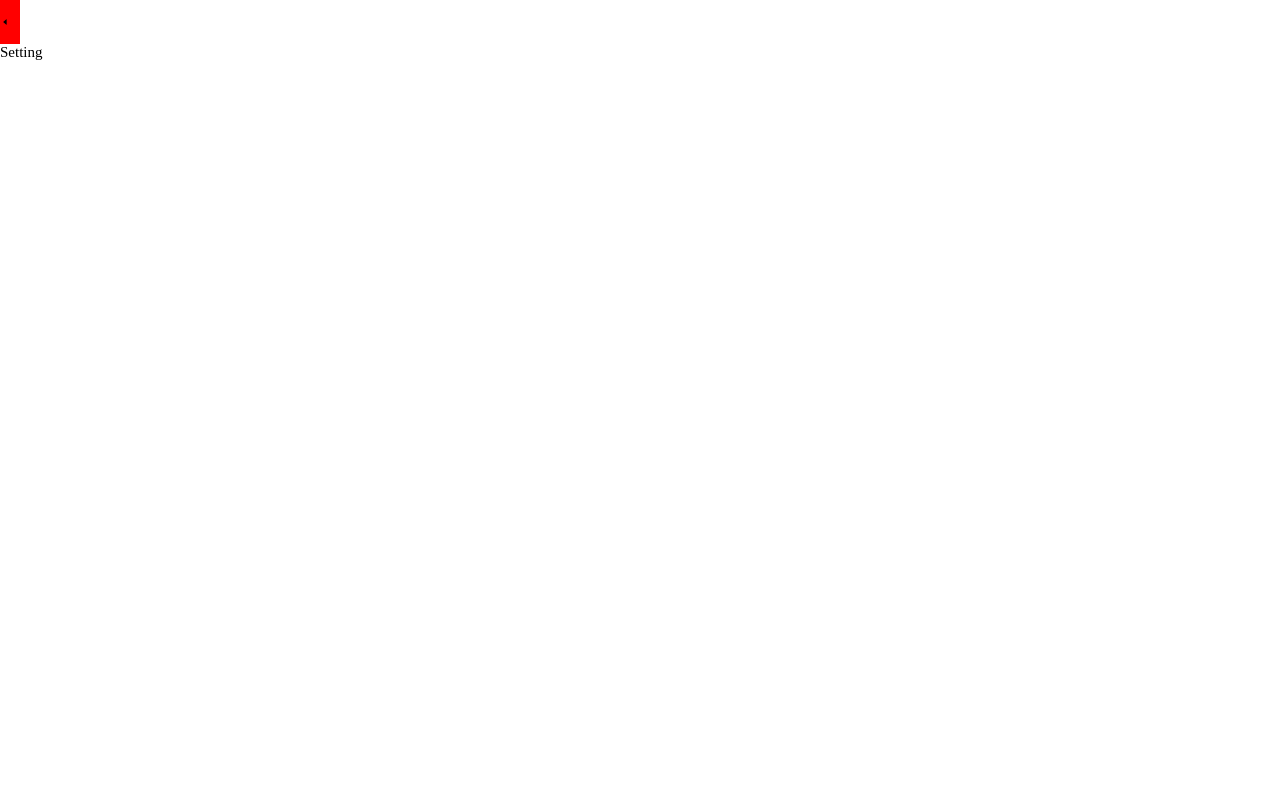
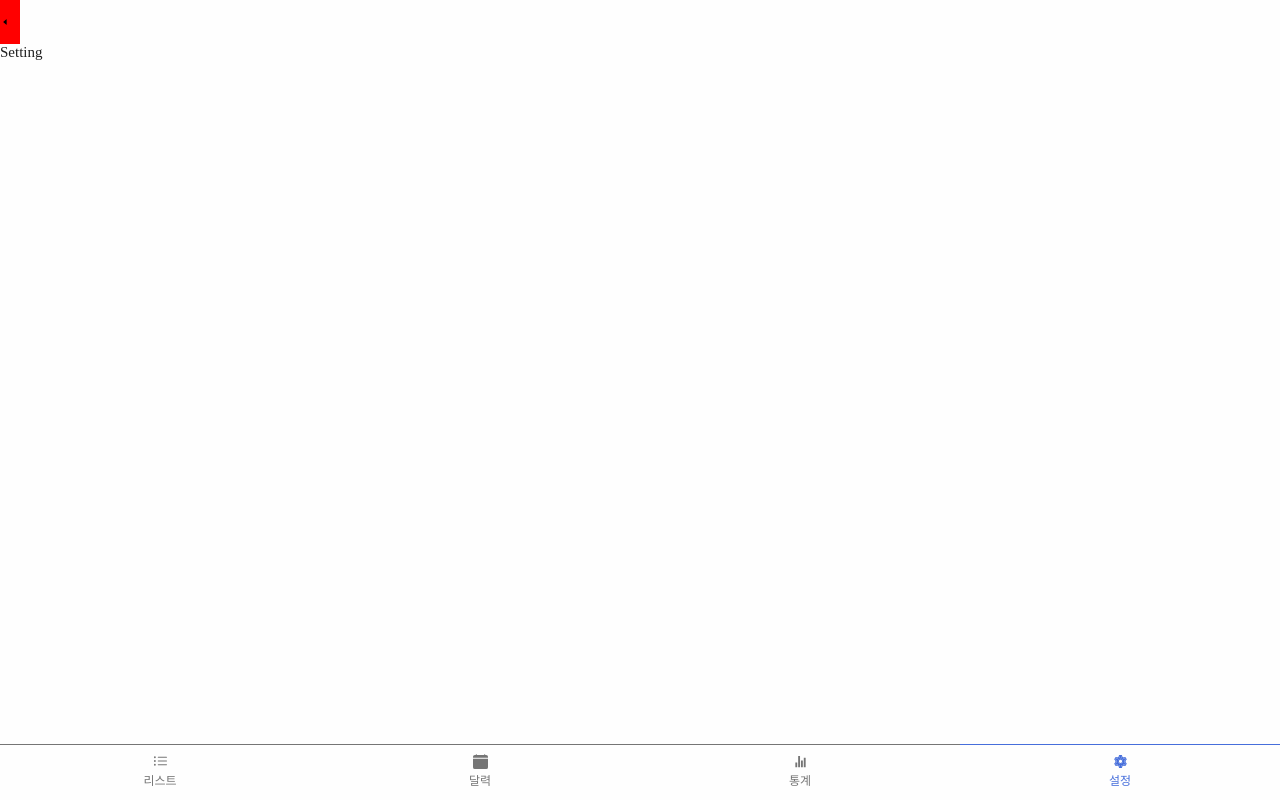
Before and after one commit to HumanJSEngine/project_budget, a React (Create React App) app: page /setting in a window 1280 px wide. Built offline with nearby package versions, Linux system fonts and the light colour scheme; a web font is replaced by a local one.

Commit message:
merge 작업중

```diff
--- a/src/pages/Auth.js
+++ b/src/pages/Auth.js
@@ -1,7 +1,26 @@
-import React from 'react';
+import Page from '../styles/Page';
+import PrimaryButton from '../components/common/PrimaryButton';
+import Inner from '../styles/Inner';
+import KakaoButton from '../components/register/KakaoButton';
+import styled from 'styled-components';
 
 const Auth = () => {
-  return <div>Auth</div>;
+    return (
+        <Page>
+            <Inner>
+                <ButtonArea>
+                    <KakaoButton />
+                    <PrimaryButton>이메일로 가입하기</PrimaryButton>
+                </ButtonArea>
+            </Inner>
+        </Page>
+    );
 };
 
+const ButtonArea = styled.div`
+    display: flex;
+    flex-direction: column;
+    gap: 12px;
+`;
+
 export default Auth;
--- a/src/pages/Calendar.js
+++ b/src/pages/Calendar.js
@@ -1,7 +1,14 @@
-import React from "react";
+import React from 'react';
+import BottomNavigation from '../components/common/BottomNavigation';
+import Page from '../styles/Page';
 
 const Calendar = () => {
-  return <div>Calendar</div>;
+    return (
+        <Page>
+            Calendar
+            <BottomNavigation />
+        </Page>
+    );
 };
 
 export default Calendar;
--- a/src/pages/List.js
+++ b/src/pages/List.js
@@ -1,7 +1,14 @@
 import React from 'react';
+import BottomNavigation from '../components/common/BottomNavigation';
+import Page from '../styles/Page';
 
 const List = () => {
-    return <div>List</div>;
+    return (
+        <Page>
+            List
+            <BottomNavigation />
+        </Page>
+    );
 };
 
 export default List;
--- a/src/pages/Setting.js
+++ b/src/pages/Setting.js
@@ -1,7 +1,14 @@
 import React from 'react';
+import BottomNavigation from '../components/common/BottomNavigation';
+import Page from '../styles/Page';
 
 const Setting = () => {
-  return <div>Setting</div>;
+    return (
+        <Page>
+            Setting
+            <BottomNavigation />
+        </Page>
+    );
 };
 
 export default Setting;
--- a/src/pages/Stats.js
+++ b/src/pages/Stats.js
@@ -1,7 +1,14 @@
-import React from "react";
+import React from 'react';
+import BottomNavigation from '../components/common/BottomNavigation';
+import Page from '../styles/Page';
 
 const Stats = () => {
-  return <div>Stats</div>;
+    return (
+        <Page>
+            Stats
+            <BottomNavigation />
+        </Page>
+    );
 };
 
 export default Stats;
--- a/src/store/store.js
+++ b/src/store/store.js
@@ -1,17 +1,19 @@
+import { combineReducers } from 'redux';
 import { configureStore } from '@reduxjs/toolkit';
-import { combineReducers } from 'redux';
 import { persistReducer } from 'redux-persist';
-import storageSession from 'redux-persist/lib/storage/session';
+import storage from 'redux-persist/lib/storage';
+import userReducer from './userReducer';
 import settingReducer from './settingReducer';
 
 const reducers = combineReducers({
+    user: userReducer,
     setting: settingReducer,
 });
 
 const persistConfig = {
     key: 'root',
-    storage: storageSession,
-    whitelist: [settingReducer],
+    storage: storage,
+    whitelist: ['user', 'setting'],
 };
 
 const persistedReducer = persistReducer(persistConfig, reducers);
@@ -22,7 +24,6 @@ const store = configureStore({
             serializableCheck: false,
         });
     },
-    devTools: process.env.NODE_ENV !== 'production',
 });
 
 export default store;
--- /dev/null
+++ b/src/styles/BottomNavigationTab.js
@@ -0,0 +1,59 @@
+import { NavLink } from 'react-router-dom';
+import styled from 'styled-components';
+import colors from './Theme';
+import IconBox from './IconBox';
+import { BsListUl, BsFillCalendarFill } from 'react-icons/bs';
+import { IoIosStats } from 'react-icons/io';
+import { AiTwotoneSetting } from 'react-icons/ai';
+
+const BottomNavigationTab = ({ children, type }) => {
+    const icon = () => {
+        switch (type) {
+            case '':
+                return <BsListUl />;
+            case 'calendar':
+                return <BsFillCalendarFill />;
+            case 'stats':
+                return <IoIosStats />;
+            case 'setting':
+                return <AiTwotoneSetting />;
+            default:
+                return;
+        }
+    };
+    return (
+        <NavStyle to={`/${type}`}>
+            <TabFrame>
+                <IconBox>{icon()}</IconBox>
+                <Text>{children}</Text>
+            </TabFrame>
+        </NavStyle>
+    );
+};
+
+const NavStyle = styled(NavLink)`
+    display: flex;
+    justify-content: center;
+    width: 25%;
+    height: 55px;
+    color: ${colors.gray600};
+    border-top: 1px solid ${colors.gray600};
+    background: ${colors.white};
+    &.active {
+        color: ${colors.primary};
+        border-top: 1px solid ${colors.primary};
+    }
+`;
+const TabFrame = styled.div`
+    display: flex;
+    flex-direction: column;
+    align-items: center;
+    gap: 4px;
+    margin-top: 6px;
+`;
+const Text = styled.span`
+    font-size: 12px;
+    font-weight: 500;
+`;
+
+export default BottomNavigationTab;
--- a/src/styles/GlobalStyle.js
+++ b/src/styles/GlobalStyle.js
@@ -1,42 +1,46 @@
 import { createGlobalStyle } from 'styled-components';
+import colors from './Theme';
 
 const GlobalStyle = createGlobalStyle`
 html {
   line-height: 1.15;
   -webkit-text-size-adjust: 100%;
+  margin: 0;
+  height: 100%;
+  overflow: hidden;
 }
 * {
   margin: 0;
   padding: 0;
   box-sizing: border-box;
 }
-
 body {
+  margin: 0;
+  height: 100%;
+  overflow: hidden;
+  background: ${colors.white};
   font-size: 15px;
+  color: ${colors.gray900};
   font-family: "SCoreDream";
   font-weight: 400;
   -webkit-font-smoothing: antialiased;
   -moz-osx-font-smoothing: grayscale;
 }
-
 main {
   display: block;
 }
-
 li {
     list-style: none;
   }
-
 h1 {
   font-size: 2em;
   margin: 0.67em 0;
 }
-
 a {
+  color: ${colors.gray900};
   text-decoration: none;
   background-color: transparent;
   }
-
 button {
   cursor: pointer;
 }
@@ -51,14 +55,12 @@ textarea {
   margin: 0; /* 2 */
 overflow: visible;
 }
-
 button,
 [type="button"],
 [type="reset"],
 [type="submit"] {
   -webkit-appearance: button;
 }
-
 img {
   border-style: none;
 }
@@ -74,11 +76,9 @@ sup {
   position: relative;
   vertical-align: baseline;
 }
-
 sub {
   bottom: -0.25em;
 }
-
 sup {
   top: -0.5em;
 }
--- /dev/null
+++ b/src/styles/IconBox.js
@@ -0,0 +1,12 @@
+import styled from 'styled-components';
+
+const IconBox = styled.div`
+    display: flex;
+    justify-content: center;
+    align-items: center;
+    width: 20px;
+    height: 20px;
+    padding: 2px;
+`;
+
+export default IconBox;
--- /dev/null
+++ b/src/styles/Inner.js
@@ -0,0 +1,12 @@
+import styled from 'styled-components';
+import colors from './Theme';
+
+const Inner = styled.div`
+    display: flex;
+    flex-direction: column;
+    width: 100%;
+    padding: 0px 16px;
+    background: ${colors.white};
+`;
+
+export default Inner;
--- /dev/null
+++ b/src/styles/Page.js
@@ -0,0 +1,12 @@
+import styled from 'styled-components';
+
+const Page = styled.div`
+    display: flex;
+    flex-direction: column;
+    width: 100%;
+    max-width: 360px;
+    height: 100%;
+    max-height: 800px;
+`;
+
+export default Page;
--- a/src/styles/Theme.js
+++ b/src/styles/Theme.js
@@ -16,5 +16,9 @@ const colors = {
     gray700: '#616161',
     gray800: '#424242',
     gray900: '#212121',
+    kakaoLabel: '#191919',
+    kakaoSymbol: '#000',
+    kakaoContainer: '#FEE500',
 };
+
 export default colors;
```
